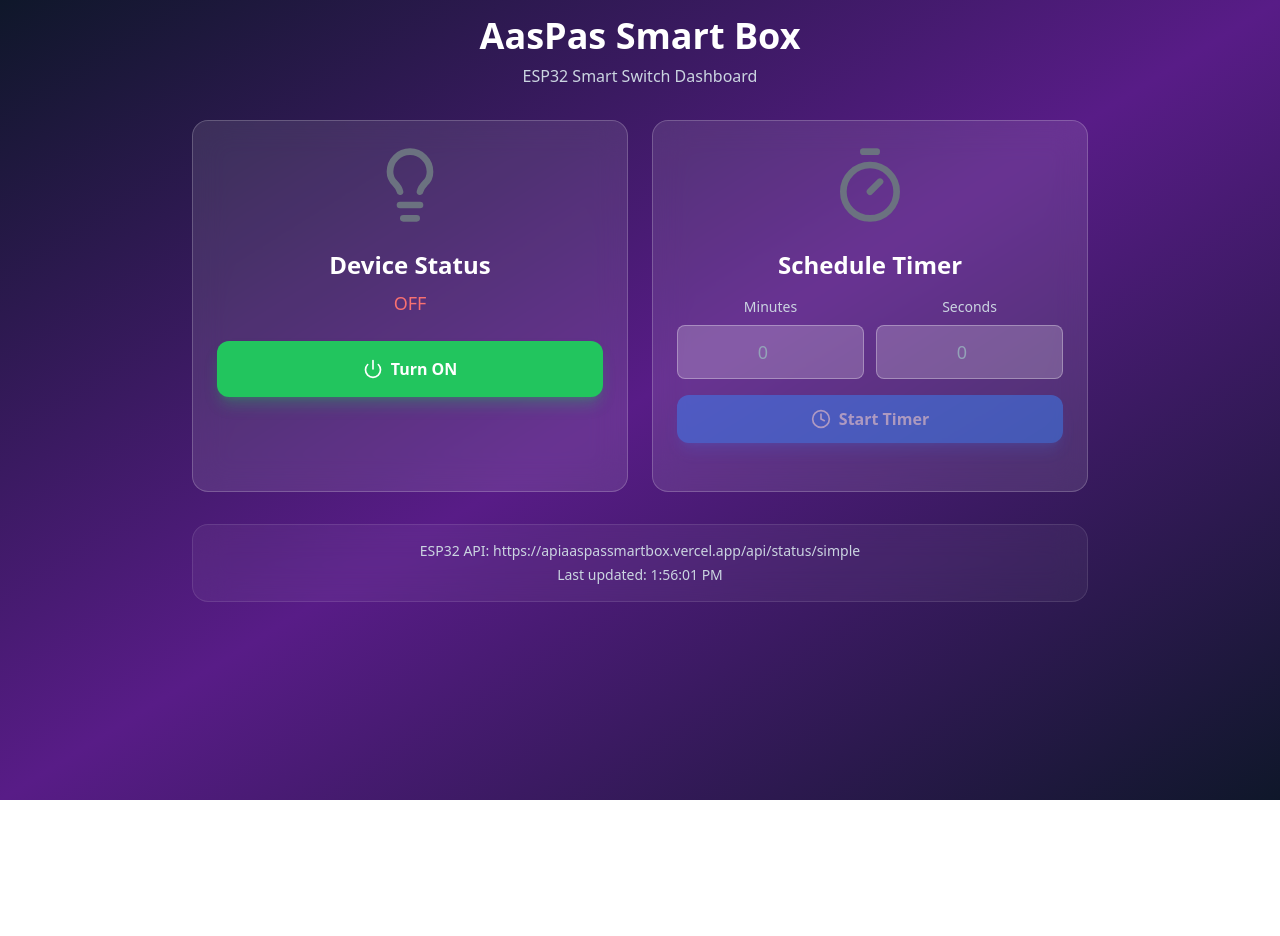
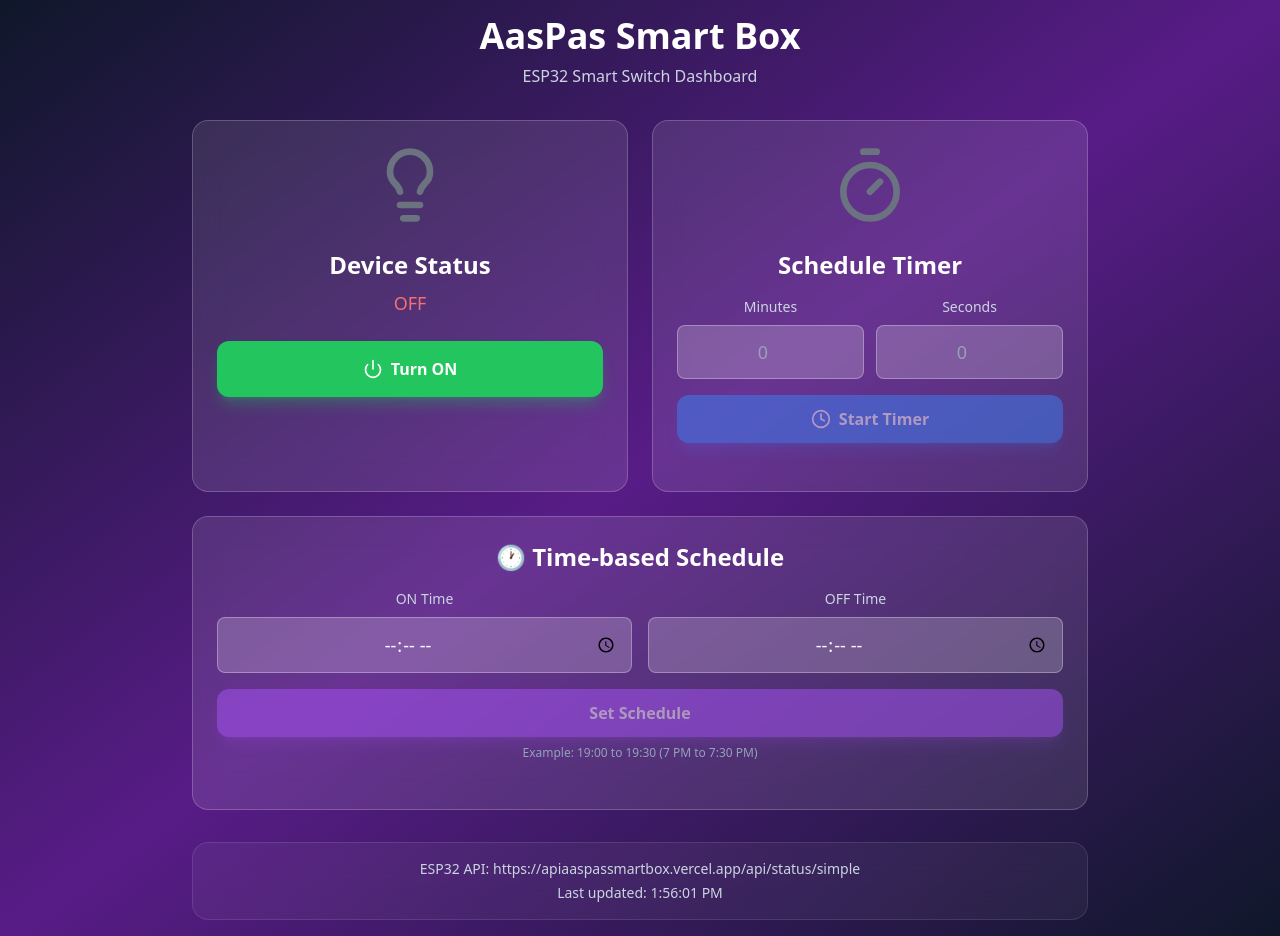
Before and after one commit to chanchalmaity7/AasPas_Smart_Box, a Next.js app: page / in a window 1280 px wide. Before the commit the page ends 800 px from the top, so only its background shows below. Built offline with nearby package versions, Linux system fonts and the light colour scheme; no server answers.

Commit message:
02/02/2026

```diff
--- a/pages/index.js
+++ b/pages/index.js
@@ -10,6 +10,9 @@ export default function Dashboard() {
   const [scheduleMinutes, setScheduleMinutes] = useState('');
   const [scheduleSeconds, setScheduleSeconds] = useState('');
   const [timeRemaining, setTimeRemaining] = useState('');
+  const [scheduleActive, setScheduleActive] = useState(false);
+  const [scheduleOnTime, setScheduleOnTime] = useState('');
+  const [scheduleOffTime, setScheduleOffTime] = useState('');
 
   const API_BASE = 'https://apiaaspassmartbox.vercel.app';
 
@@ -68,6 +71,45 @@ export default function Dashboard() {
     setLoading(false);
   };
 
+  // Set Time-based Schedule
+  const setTimeSchedule = async () => {
+    if (!scheduleOnTime || !scheduleOffTime) return;
+
+    setLoading(true);
+    try {
+      const response = await fetch(`${API_BASE}/api/set-schedule`, {
+        method: 'POST',
+        headers: { 'Content-Type': 'application/json' },
+        body: JSON.stringify({ onTime: scheduleOnTime, offTime: scheduleOffTime })
+      });
+      const data = await response.json();
+
+      setScheduleActive(data.scheduleActive);
+      setScheduleOnTime(data.scheduleOnTime);
+      setScheduleOffTime(data.scheduleOffTime);
+    } catch (error) {
+      console.error('Error setting schedule:', error);
+    }
+    setLoading(false);
+  };
+
+  // Clear Schedule
+  const clearSchedule = async () => {
+    setLoading(true);
+    try {
+      await fetch(`${API_BASE}/api/clear-schedule`, {
+        method: 'POST',
+        headers: { 'Content-Type': 'application/json' }
+      });
+      setScheduleActive(false);
+      setScheduleOnTime('');
+      setScheduleOffTime('');
+    } catch (error) {
+      console.error('Error clearing schedule:', error);
+    }
+    setLoading(false);
+  };
+
   // Update time remaining
   useEffect(() => {
     if (timerActive && timerEndTime) {
@@ -102,6 +144,9 @@ export default function Dashboard() {
         setTimerActive(data.timerActive || false);
         setTimerEndTime(data.timerEndTime);
         setTimerDuration(data.timerDuration || 0);
+        setScheduleActive(data.scheduleActive || false);
+        setScheduleOnTime(data.scheduleOnTime || '');
+        setScheduleOffTime(data.scheduleOffTime || '');
       } catch (error) {
         console.error('Error fetching status:', error);
       }
@@ -237,6 +282,72 @@ export default function Dashboard() {
           </div>
         </div>
 
+        {/* Time-based Schedule Card */}
+        <div className="mt-6 bg-white/10 backdrop-blur-lg rounded-2xl p-6 border border-white/20">
+          <div className="text-center">
+            <h2 className="text-2xl font-semibold text-white mb-4">
+              🕐 Time-based Schedule
+            </h2>
+
+            {scheduleActive ? (
+              <div className="mb-6">
+                <div className="text-green-400 text-lg font-medium mb-3">
+                  Schedule Active
+                </div>
+                <div className="grid grid-cols-2 gap-4 mb-4">
+                  <div className="bg-white/10 p-3 rounded-lg">
+                    <div className="text-slate-300 text-sm">ON Time</div>
+                    <div className="text-white text-xl font-mono">{scheduleOnTime}</div>
+                  </div>
+                  <div className="bg-white/10 p-3 rounded-lg">
+                    <div className="text-slate-300 text-sm">OFF Time</div>
+                    <div className="text-white text-xl font-mono">{scheduleOffTime}</div>
+                  </div>
+                </div>
+                <button
+                  onClick={clearSchedule}
+                  disabled={loading}
+                  className="w-full py-3 px-6 rounded-xl font-semibold text-white bg-red-500 hover:bg-red-600 transition-all duration-200 shadow-lg shadow-red-500/30 hover:scale-105 disabled:opacity-50"
+                >
+                  Clear Schedule
+                </button>
+              </div>
+            ) : (
+              <div className="mb-6">
+                <div className="grid grid-cols-2 gap-4 mb-4">
+                  <div>
+                    <label className="text-slate-300 text-sm block mb-2">ON Time</label>
+                    <input
+                      type="time"
+                      value={scheduleOnTime}
+                      onChange={(e) => setScheduleOnTime(e.target.value)}
+                      className="w-full p-3 rounded-lg bg-white/20 border border-white/30 text-white text-center text-lg focus:outline-none focus:ring-2 focus:ring-green-500"
+                    />
+                  </div>
+                  <div>
+                    <label className="text-slate-300 text-sm block mb-2">OFF Time</label>
+                    <input
+                      type="time"
+                      value={scheduleOffTime}
+                      onChange={(e) => setScheduleOffTime(e.target.value)}
+                      className="w-full p-3 rounded-lg bg-white/20 border border-white/30 text-white text-center text-lg focus:outline-none focus:ring-2 focus:ring-red-500"
+                    />
+                  </div>
+                </div>
+
+                <button
+                  onClick={setTimeSchedule}
+                  disabled={loading || !scheduleOnTime || !scheduleOffTime}
+                  className="w-full py-3 px-6 rounded-xl font-semibold text-white bg-purple-500 hover:bg-purple-600 transition-all duration-200 shadow-lg shadow-purple-500/30 hover:scale-105 disabled:opacity-50 disabled:cursor-not-allowed disabled:hover:scale-100"
+                >
+                  Set Schedule
+                </button>
+                <p className="text-slate-400 text-xs mt-2">Example: 19:00 to 19:30 (7 PM to 7:30 PM)</p>
+              </div>
+            )}
+          </div>
+        </div>
+
         {/* Status Info */}
         <div className="mt-8 bg-white/5 backdrop-blur-lg rounded-2xl p-4 border border-white/10">
           <div className="text-center text-slate-300 text-sm">
```
